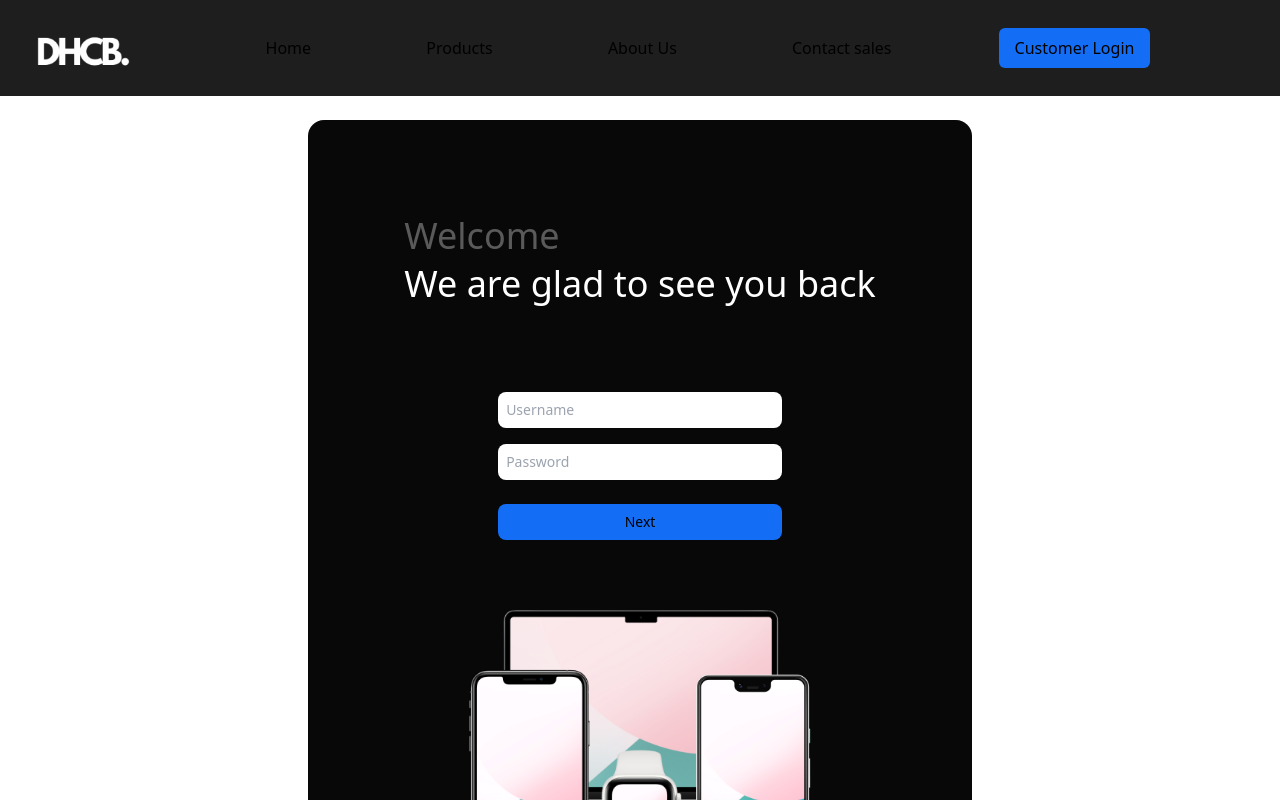
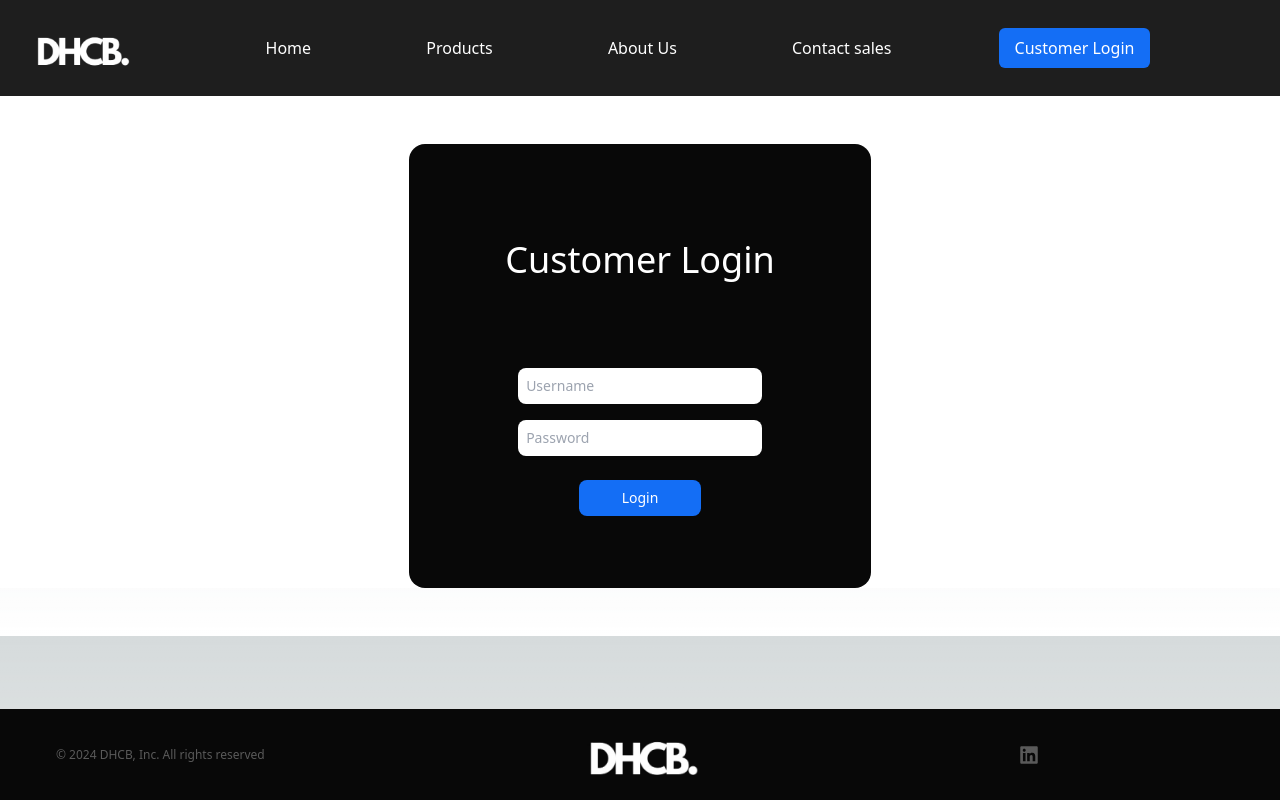
Before and after one commit to Abdulrahmanrihan/DHCB, a Next.js app: page /login in a window 1280 px wide. Shown: the top 800 px of the page. Built offline with nearby package versions, Linux system fonts and the light colour scheme.

Commit message:
Login page edits + header text colors

```diff
--- a/src/app/login/page.js
+++ b/src/app/login/page.js
@@ -10,22 +10,20 @@ export default function login(){
         <main class="bg-white">
             <Header/>
             <div class="w-full mx-auto text-sm">
-                <div class="flex flex-col bg-darker rounded-2xl m-6 pb-2 p-12 md:p-18 w-fit md:mx-auto ">
+                <div class="flex flex-col bg-darker rounded-2xl m-12 pb-2 p-12 md:p-18 w-fit md:mx-auto ">
                     <div class="flex flex-col w-full md:w-fit text-black mx-auto">
                         <div class="mx-auto p-12">
-                            <p class="text-3xl md:text-4xl text-gray mb-2">Welcome</p>
-                            <p class="text-3xl md:text-4xl text-white mb-8">We are glad to see you back</p>
+                            <p class="text-3xl md:text-4xl text-white mb-8">Customer Login</p>
                         </div>
-                        <input class="rounded-lg bg-white text-black p-2 my-2 w-1/2 mx-auto" type="text" placeholder="Username"/>
-                        <input class="rounded-lg bg-white text-black p-2 my-2 w-1/2 mx-auto" type="password" placeholder="Password"/>
-                        <button class="bg-blue p-2 rounded-lg my-4 w-1/2 mx-auto md:mb-16">Next</button>
-                    </div>
-                    <div class="flex flex-col w-full md:w-fit mx-auto pb-8">
-                        <Image class="my-6 md:my-auto mx-auto" src={devices} width={350} height={350}/>
+                        <input class="rounded-lg bg-white text-black p-2 my-2 w-2/3 mx-auto" type="text" placeholder="Username"/>
+                        <input class="rounded-lg bg-white text-black p-2 my-2 w-2/3 mx-auto" type="password" placeholder="Password"/>
+                        <button class="bg-blue p-2 rounded-lg my-4 w-1/3 mx-auto md:mb-16 text-white">Login</button>
                     </div>
                 </div>
             </div>
-            <Footer/>
+            <div class="absolute bottom-0 w-full">
+                <Footer/>
+            </div>
         </main>
     );
 }
--- a/src/components/header.js
+++ b/src/components/header.js
@@ -21,7 +21,7 @@ export default function Header(){
 
     return(
         <main>
-            <div class="hidden md:flex flex-row w-full m-auto p-4 bg-dark">
+            <div class="hidden md:flex flex-row w-full m-auto p-4 bg-dark text-white">
                 <Link href="/"><Image class="w-32 h-16" src={logo} alt="logo"/></Link>
                 <div class="flex flex-row flex-1 justify-around my-auto md:px-16 ">
                     <Link href="/"><button class="p-2">Home</button></Link>
```
